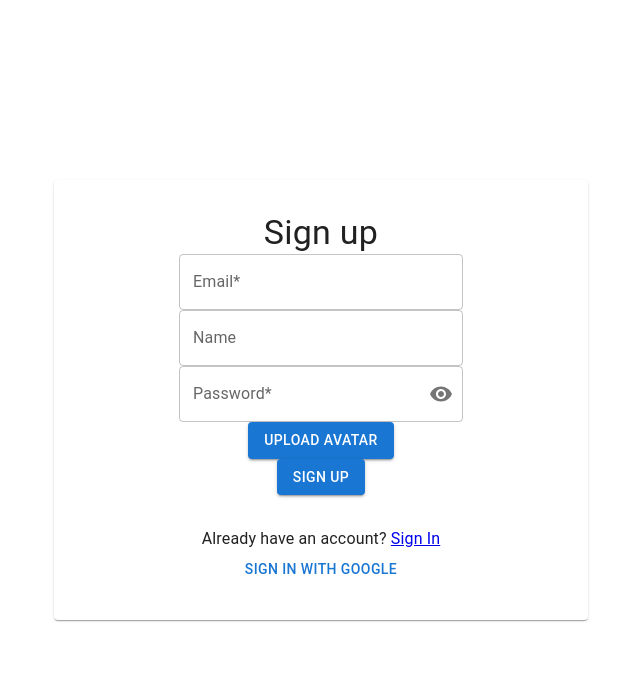
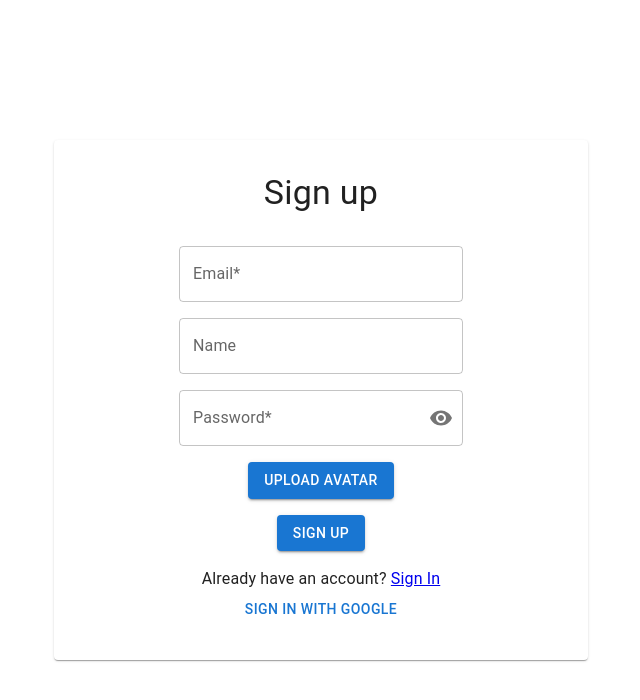
Before and after one commit to Muhitori/firebase-chat-app, a React (Create React App) app: page /register in a window 1280 px wide. Shown: the top 700 px of the page, without its empty margins (319-959 px from the left). Built offline with nearby package versions, Linux system fonts and the light colour scheme; no server answers.

Commit message:
style updates

```diff
--- a/src/components/common/PasswordInput.tsx
+++ b/src/components/common/PasswordInput.tsx
@@ -1,4 +1,4 @@
-import { FC, useCallback, useState } from 'react';
+import { CSSProperties, FC, useCallback, useState } from 'react';
 import { VisibilityOff, Visibility } from '@mui/icons-material';
 import { TextField, InputAdornment, IconButton } from '@mui/material';
 import { Field, FieldProps } from 'formik';
@@ -6,7 +6,7 @@ import { Field, FieldProps } from 'formik';
 interface Props {
   name: string;
   label?: string;
-  className?: string;
+  className?: CSSProperties;
   error: string | undefined;
   touched: boolean | undefined;
 }
@@ -32,7 +32,7 @@ const PasswordInput: FC<Props> = ({
         <>
           <TextField
             fullWidth
-            className={className}
+            sx={className}
             variant="outlined"
             label={label}
             type={showPassword ? 'text' : 'password'}
--- a/src/components/common/TextInput.tsx
+++ b/src/components/common/TextInput.tsx
@@ -7,15 +7,13 @@ interface Props {
   touched: boolean | undefined;
   name: string;
   label?: string;
-  className?: string;
-  style?: CSSProperties;
+  className?: CSSProperties;
 }
 
 const TextInput: React.FC<Props> = ({
   name,
   label,
   className,
-  style,
   error,
   touched,
 }) => {
@@ -26,8 +24,7 @@ const TextInput: React.FC<Props> = ({
         <>
           <TextField
             fullWidth
-            style={style}
-            classes={{ root: className }}
+            sx={className}
             variant="outlined"
             label={label}
             error={showError}
--- a/src/components/pages/auth/SIgnInPage.tsx
+++ b/src/components/pages/auth/SIgnInPage.tsx
@@ -17,8 +17,8 @@ export const SignInPage = () => {
   return (
     <Grid container height="100%" alignItems="center" justifyContent="center">
       <Grid item sm={5}>
-        <Paper className={classes.root}>
-          <Typography variant="h4">Sign in</Typography>
+        <Paper sx={classes.root}>
+          <Typography sx={classes.title} variant="h4">Sign in</Typography>
           <SignInForm />
           <Typography variant="body1">
             Do not have account? <Link to="/register">Sign Up</Link>
--- a/src/components/pages/auth/SignInForm.tsx
+++ b/src/components/pages/auth/SignInForm.tsx
@@ -35,7 +35,7 @@ export const SignInForm: FC = () => {
       onSubmit={handleSubmit}
     >
       {({ errors, touched }) => (
-        <Form className={classes.form}>
+        <Form style={classes.form}>
           <TextInput
             className={classes.input}
             error={errors.email}
--- a/src/components/pages/auth/SignUpForm.tsx
+++ b/src/components/pages/auth/SignUpForm.tsx
@@ -37,7 +37,7 @@ export const SignUpForm: FC = () => {
       onSubmit={handleSubmit}
     >
       {({ errors, touched, setFieldValue }) => (
-        <Form className={classes.form}>
+        <Form style={classes.form}>
           <TextInput
             className={classes.input}
             error={errors.email}
@@ -61,7 +61,7 @@ export const SignUpForm: FC = () => {
           />
 
           <Button
-            className={classes.input}
+            sx={classes.input}
             variant="contained"
             component="label"
           >
--- a/src/components/pages/auth/SignUpPage.tsx
+++ b/src/components/pages/auth/SignUpPage.tsx
@@ -17,8 +17,10 @@ export const SignUpPage = () => {
   return (
     <Grid container height="100%" alignItems="center" justifyContent="center">
       <Grid item sm={5}>
-        <Paper className={classes.root}>
-          <Typography variant="h4">Sign up</Typography>
+        <Paper sx={classes.root}>
+          <Typography sx={classes.title} variant="h4">
+            Sign up
+          </Typography>
           <SignUpForm />
           <Typography variant="body1">
             Already have an account? <Link to="/login">Sign In</Link>
--- a/src/components/pages/auth/styles.ts
+++ b/src/components/pages/auth/styles.ts
@@ -1,6 +1,10 @@
-import { makeStyles } from '@mui/styles';
+import { CSSProperties } from '@mui/styles';
 
-export const useStyles = makeStyles({
+interface Styles {
+  [key: string]: CSSProperties;
+}
+
+export const useStyles = (): Styles => ({
   root: {
     display: 'flex',
     flexDirection: 'column',
@@ -15,9 +19,9 @@ export const useStyles = makeStyles({
     flexDirection: 'column',
     justifyContent: 'center',
     alignItems: 'center',
-    marginBottom: '2rem',
+    marginBottom: '1rem',
   },
   input: {
-    marginBottom: '2rem',
+    marginBottom: '1rem',
   },
 });
```
